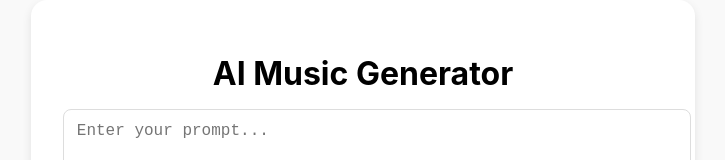
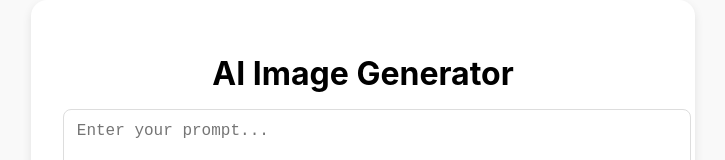
Before and after one commit to namlee1998/genimage, a React (Create React App) app in the folder frontend/: page / in a window 1280 px wide. Shown: the part 234-394 px from the top of the page, without its empty margins (277-1002 px from the left). Built offline with nearby package versions, Linux system fonts and the light colour scheme.

Commit message:
Update Home.js

```diff
--- a/frontend/src/Home.js
+++ b/frontend/src/Home.js
@@ -30,7 +30,7 @@ function App() {
   return (
     <div className="App">
       <div className="container">
-        <h1 className="title">AI Music Generator</h1>
+        <h1 className="title">AI Image Generator</h1>
         <textarea
           className="prompt-box"
           placeholder="Enter your prompt..."
```
